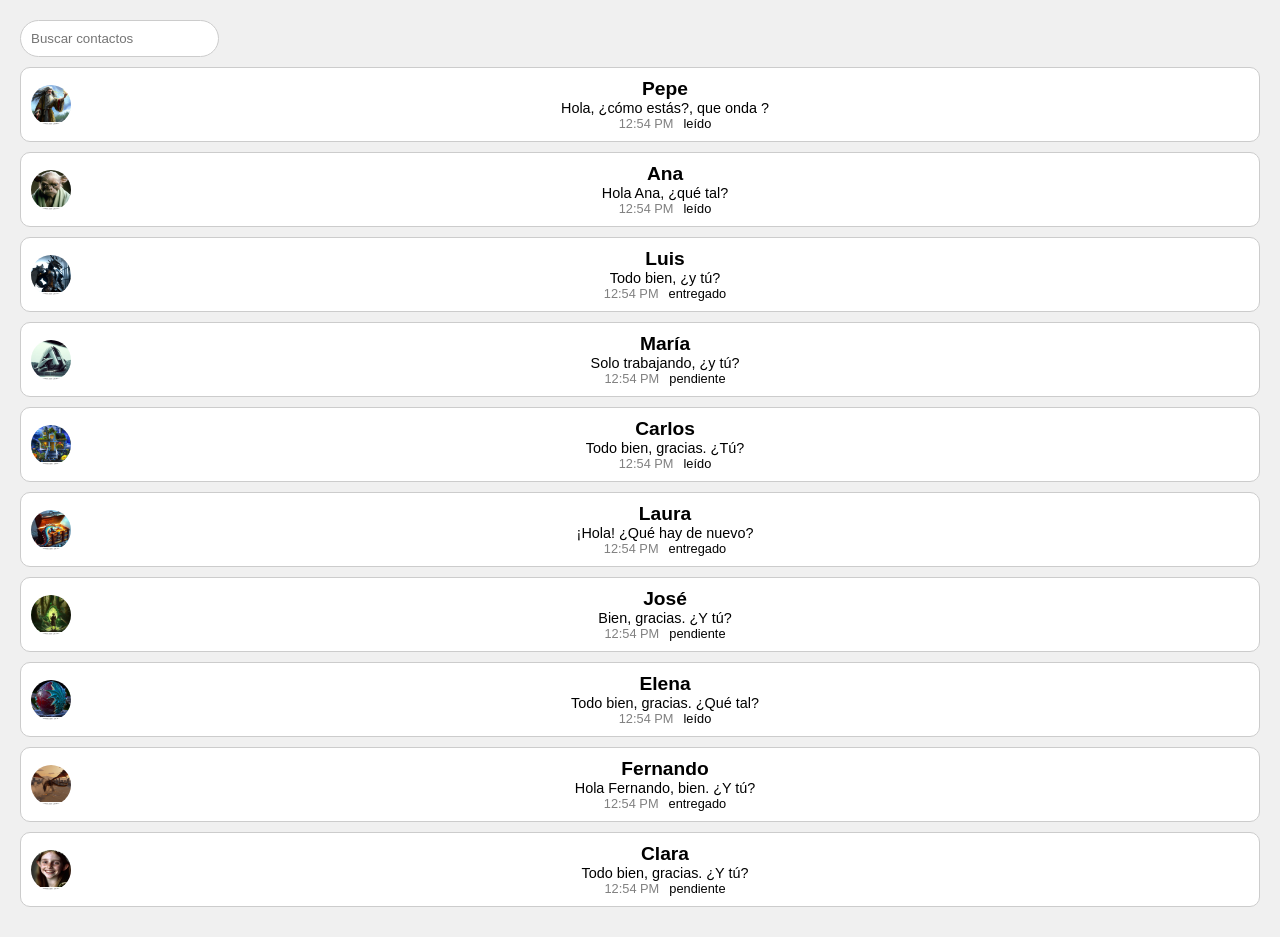
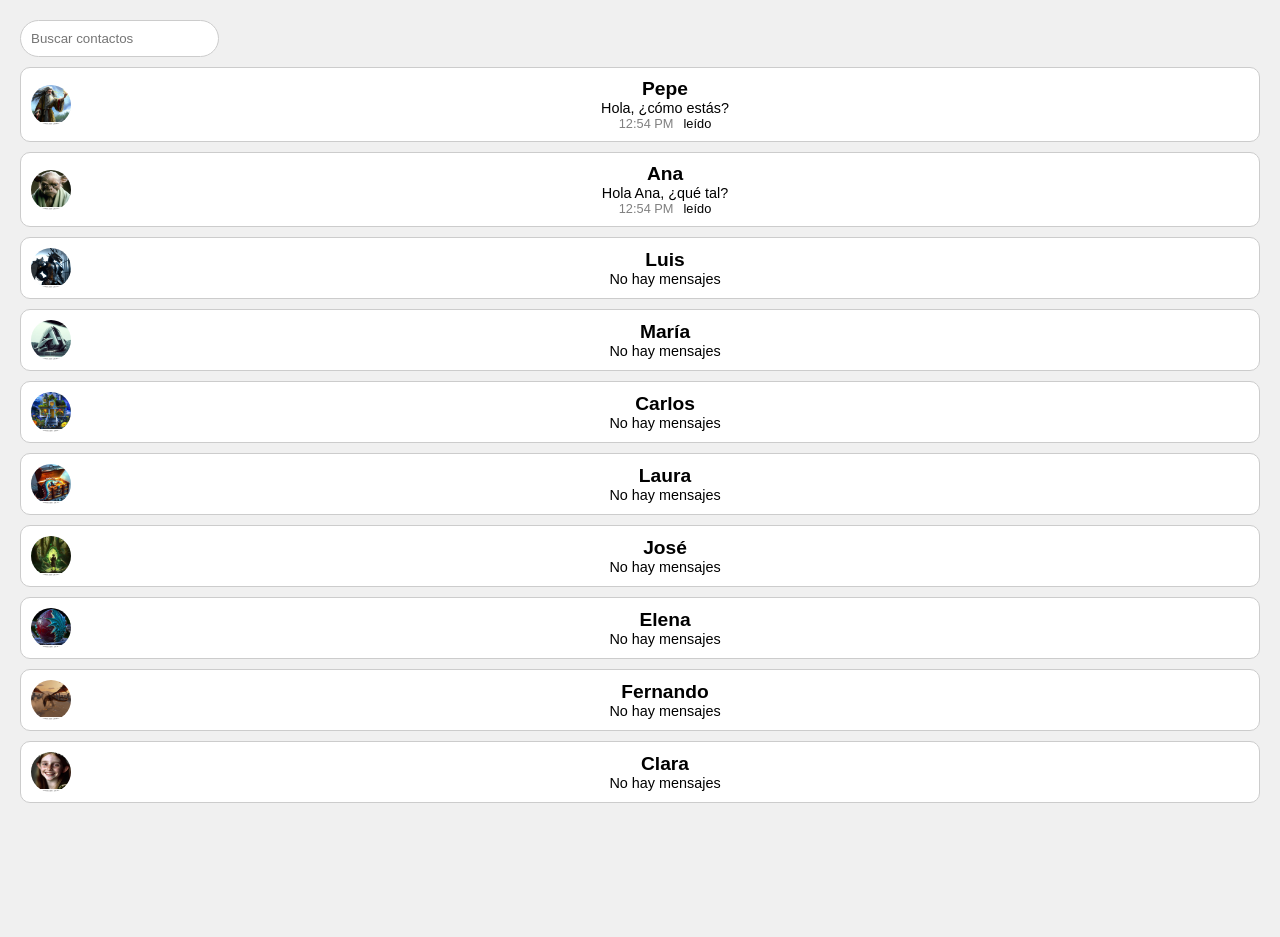
Before and after one commit to Luishub7/utnver, a React (Vite) app: page / in a window 1280 px wide. After the commit the page ends 833 px from the top, so only its background shows below. Built offline with nearby package versions, Linux system fonts and the light colour scheme.

Commit message:
localstorage

```diff
--- a/src/componentes/Chat.jsx
+++ b/src/componentes/Chat.jsx
@@ -1,23 +1,27 @@
 // src/componentes/Chat.jsx
-import React, { useState } from 'react';
+import React, { useState, useEffect } from 'react';
 import { useParams, useNavigate } from 'react-router-dom';
-import { MESSAGES } from '../data/messages';
 import Message from './Message';
 import MessageInput from './MessageInput';
 import '../estilos/Chat.css';
-import { CONTACTS } from '../data/contacts';
+import { loadFromLocalStorage, addMessageToLocalStorage } from '../data/localStorage';
 
 const Chat = () => {
   const { contactId } = useParams();
   const navigate = useNavigate();
-  const [messages, setMessages] = useState(MESSAGES);
+  const [messages, setMessages] = useState([]);
+
+  useEffect(() => {
+    setMessages(loadFromLocalStorage('messages') || []);
+  }, []);
 
   const contactMessages = messages.filter(
     message =>
       message.authorId == contactId ||
       (message.authorId == 'yo' && message.recipientId == contactId)
   );
-  const contact = CONTACTS.find(c => c.id == contactId);
+
+  const contact = loadFromLocalStorage('contacts').find(c => c.id == contactId);
 
   const handleContactClick = () => {
     navigate(`/settings/${contactId}`);
@@ -32,6 +36,7 @@ const Chat = () => {
       date: new Date(),
       status: 'pending',
     };
+    addMessageToLocalStorage(newMessage); // Agregar el mensaje al localStorage
     setMessages([...messages, newMessage]);
   };
 
--- a/src/componentes/ContactList.jsx
+++ b/src/componentes/ContactList.jsx
@@ -1,11 +1,12 @@
-import React, { useState } from 'react';
+// src/componentes/ContactList.jsx
+import React, { useState, useEffect } from 'react';
 import { Link } from 'react-router-dom';
-import { CONTACTS } from '../data/contacts';
-import { MESSAGES } from '../data/messages';
 import '../estilos/ContactList.css';
+import { loadFromLocalStorage } from '../data/localStorage';
 
 const getLastMessage = (contactId) => {
-  const contactMessages = MESSAGES.filter(message =>
+  const messages = loadFromLocalStorage('messages') || [];
+  const contactMessages = messages.filter(message =>
     message.authorId === contactId || (message.authorId === 'yo' && message.recipientId === contactId)
   );
   return contactMessages[contactMessages.length - 1];
@@ -42,9 +43,13 @@ const getStatusText = (status) => {
 
 const ContactList = () => {
   const [searchTerm, setSearchTerm] = useState('');
+  const [contacts, setContacts] = useState([]);
 
-  // Filtra los contactos según el término de búsqueda
-  const filteredContacts = CONTACTS.filter(contact =>
+  useEffect(() => {
+    setContacts(loadFromLocalStorage('contacts') || []);
+  }, []);
+
+  const filteredContacts = contacts.filter(contact =>
     contact.name.toLowerCase().includes(searchTerm.toLowerCase())
   );
 
--- a/src/componentes/ContactSettings.jsx
+++ b/src/componentes/ContactSettings.jsx
@@ -1,13 +1,13 @@
 // src/componentes/ContactSettings.jsx
 import React from 'react';
 import { useParams, useNavigate } from 'react-router-dom';
-import { CONTACTS } from '../data/contacts';
 import '../estilos/ContactSettings.css';
+import { loadFromLocalStorage } from '../data/localStorage';
 
 const ContactSettings = () => {
   const { contactId } = useParams();
   const navigate = useNavigate();
-  const contact = CONTACTS.find(c => c.id == contactId);
+  const contact = loadFromLocalStorage('contacts').find(c => c.id == contactId);
 
   return (
     <div className="settings-container">
--- a/src/data/contacts.js
+++ /dev/null
@@ -1,13 +0,0 @@
-// src/data/contacts.js
-export const CONTACTS = [
-  { id: 1, name: 'Pepe', avatar: '/imagenes/1.webp' },
-  { id: 2, name: 'Ana', avatar: '/imagenes/2.webp' },
-  { id: 3, name: 'Luis', avatar: '/imagenes/3.webp' },
-  { id: 4, name: 'María', avatar: '/imagenes/4.webp' },
-  { id: 5, name: 'Carlos', avatar: '/imagenes/5.webp' },
-  { id: 6, name: 'Laura', avatar: '/imagenes/6.webp' },
-  { id: 7, name: 'José', avatar: '/imagenes/7.webp' },
-  { id: 8, name: 'Elena', avatar: '/imagenes/8.webp' },
-  { id: 9, name: 'Fernando', avatar: '/imagenes/9.webp' },
-  { id: 10, name: 'Clara', avatar: '/imagenes/10.webp' },
-];
--- /dev/null
+++ b/src/data/localStorage.js
@@ -0,0 +1,49 @@
+// src/localStorage.js
+
+// Función para cargar datos desde localStorage
+export const loadFromLocalStorage = (key) => {
+    const data = localStorage.getItem(key);
+    return data ? JSON.parse(data) : null;
+  };
+
+  // Función para guardar datos en localStorage
+  export const saveToLocalStorage = (key, data) => {
+    localStorage.setItem(key, JSON.stringify(data));
+  };
+
+  // Función para agregar un nuevo mensaje
+  export const addMessageToLocalStorage = (newMessage) => {
+    const messages = loadFromLocalStorage('messages') || [];
+    const updatedMessages = [...messages, newMessage];
+    saveToLocalStorage('messages', updatedMessages);
+  };
+
+  // Función para inicializar contactos y mensajes si no existen en localStorage
+  export const initializeLocalStorage = () => {
+    if (!loadFromLocalStorage('contacts')) {
+      const contacts = [
+        { id: 1, name: 'Pepe', avatar: '/imagenes/1.webp' },
+        { id: 2, name: 'Ana', avatar: '/imagenes/2.webp' },
+        { id: 3, name: 'Luis', avatar: '/imagenes/3.webp' },
+        { id: 4, name: 'María', avatar: '/imagenes/4.webp' },
+        { id: 5, name: 'Carlos', avatar: '/imagenes/5.webp' },
+        { id: 6, name: 'Laura', avatar: '/imagenes/6.webp' },
+        { id: 7, name: 'José', avatar: '/imagenes/7.webp' },
+        { id: 8, name: 'Elena', avatar: '/imagenes/8.webp' },
+        { id: 9, name: 'Fernando', avatar: '/imagenes/9.webp' },
+        { id: 10, name: 'Clara', avatar: '/imagenes/10.webp' },
+      ];
+      saveToLocalStorage('contacts', contacts);
+    }
+
+    if (!loadFromLocalStorage('messages')) {
+      const messages = [
+        { id: 1, authorId: 1, recipientId: 'yo', content: 'Hola Pepe!', date: new Date(), status: 'leído' },
+        { id: 2, authorId: 'yo', recipientId: 1, content: 'Hola, ¿cómo estás?', date: new Date(), status: 'leído' },
+        { id: 3, authorId: 2, recipientId: 'yo', content: '¡Hola Ana!', date: new Date(), status: 'leído' },
+        { id: 4, authorId: 'yo', recipientId: 2, content: 'Hola Ana, ¿qué tal?', date: new Date(), status: 'leído' },
+        // Otros mensajes
+      ];
+      saveToLocalStorage('messages', messages);
+    }
+  };
--- a/src/data/messages.js
+++ /dev/null
@@ -1,189 +0,0 @@
-// src/data/messages.js
-export const MESSAGES = [
-  // Mensajes para Pepe
-  {
-    id: 1,
-    authorId: 1,
-    recipientId: "yo",
-    content: "Hola Pepe!",
-    date: new Date(),
-    status: "leído",
-  },
-  {
-    id: 2,
-    authorId: "yo",
-    recipientId: 1,
-    content: "Hola, ¿cómo estás?",
-    date: new Date(),
-    status: "leído",
-  },
-  {
-    id: 2,
-    authorId: "yo",
-    recipientId: 1,
-    content: "Hola, ¿cómo estás?, que onda ?",
-    date: new Date(),
-    status: "leído",
-  },
-  // Mensajes para Ana
-  {
-    id: 3,
-    authorId: 2,
-    recipientId: "yo",
-    content: "¡Hola Ana!",
-    date: new Date(),
-    status: "leído",
-  },
-  {
-    id: 4,
-    authorId: "yo",
-    recipientId: 2,
-    content: "Hola Ana, ¿qué tal?",
-    date: new Date(),
-    status: "leído",
-  },
-
-  // Mensajes para Luis
-  {
-    id: 5,
-    authorId: 3,
-    recipientId: "yo",
-    content: "¿Cómo va todo, Luis?",
-    date: new Date(),
-    status: "entregado",
-  },
-  {
-    id: 6,
-    authorId: "yo",
-    recipientId: 3,
-    content: "Todo bien, ¿y tú?",
-    date: new Date(),
-    status: "entregado",
-  },
-
-  // Mensajes para María
-  {
-    id: 7,
-    authorId: 4,
-    recipientId: "yo",
-    content: "Hola María, ¿qué haces?",
-    date: new Date(),
-    status: "pendiente",
-  },
-  {
-    id: 8,
-    authorId: "yo",
-    recipientId: 4,
-    content: "Solo trabajando, ¿y tú?",
-    date: new Date(),
-    status: "pendiente",
-  },
-
-  // Mensajes para Carlos
-  {
-    id: 9,
-    authorId: 5,
-    recipientId: "yo",
-    content: "Carlos aquí, ¿qué tal?",
-    date: new Date(),
-    status: "leído",
-  },
-  {
-    id: 10,
-    authorId: "yo",
-    recipientId: 5,
-    content: "Todo bien, gracias. ¿Tú?",
-    date: new Date(),
-    status: "leído",
-  },
-
-  // Mensajes para Laura
-  {
-    id: 11,
-    authorId: 6,
-    recipientId: "yo",
-    content: "¡Hola Laura!",
-    date: new Date(),
-    status: "entregado",
-  },
-  {
-    id: 12,
-    authorId: "yo",
-    recipientId: 6,
-    content: "¡Hola! ¿Qué hay de nuevo?",
-    date: new Date(),
-    status: "entregado",
-  },
-
-  // Mensajes para José
-  {
-    id: 13,
-    authorId: 7,
-    recipientId: "yo",
-    content: "José aquí, ¿cómo estás?",
-    date: new Date(),
-    status: "pendiente",
-  },
-  {
-    id: 14,
-    authorId: "yo",
-    recipientId: 7,
-    content: "Bien, gracias. ¿Y tú?",
-    date: new Date(),
-    status: "pendiente",
-  },
-
-  // Mensajes para Elena
-  {
-    id: 15,
-    authorId: 8,
-    recipientId: "yo",
-    content: "Hola Elena, ¿todo bien?",
-    date: new Date(),
-    status: "leído",
-  },
-  {
-    id: 16,
-    authorId: "yo",
-    recipientId: 8,
-    content: "Todo bien, gracias. ¿Qué tal?",
-    date: new Date(),
-    status: "leído",
-  },
-
-  // Mensajes para Fernando
-  {
-    id: 17,
-    authorId: 9,
-    recipientId: "yo",
-    content: "Fernando aquí, ¿qué tal?",
-    date: new Date(),
-    status: "entregado",
-  },
-  {
-    id: 18,
-    authorId: "yo",
-    recipientId: 9,
-    content: "Hola Fernando, bien. ¿Y tú?",
-    date: new Date(),
-    status: "entregado",
-  },
-
-  // Mensajes para Clara
-  {
-    id: 19,
-    authorId: 10,
-    recipientId: "yo",
-    content: "Hola Clara, ¿cómo va todo?",
-    date: new Date(),
-    status: "pendiente",
-  },
-  {
-    id: 20,
-    authorId: "yo",
-    recipientId: 10,
-    content: "Todo bien, gracias. ¿Y tú?",
-    date: new Date(),
-    status: "pendiente",
-  },
-];
--- a/src/main.jsx
+++ b/src/main.jsx
@@ -2,6 +2,9 @@
 import React from 'react';
 import ReactDOM from 'react-dom/client';
 import App from './App';
+import { initializeLocalStorage } from './data/localStorage';
+
+initializeLocalStorage(); // Inicializa localStorage con datos por defecto si no existen
 
 const root = ReactDOM.createRoot(document.getElementById('root'));
 root.render(<App />);
```
